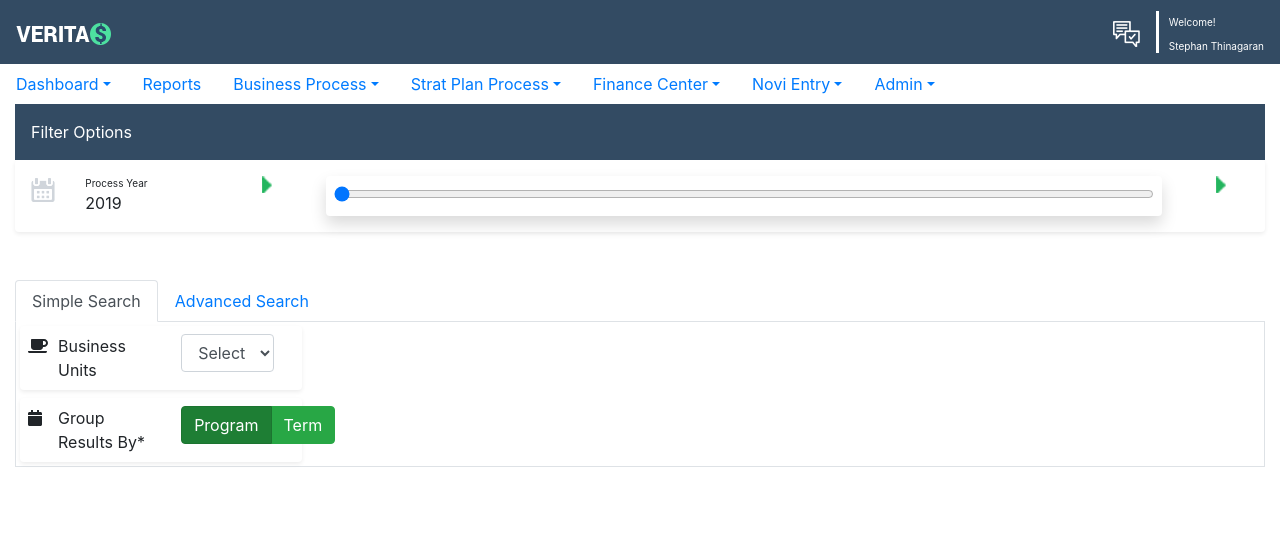
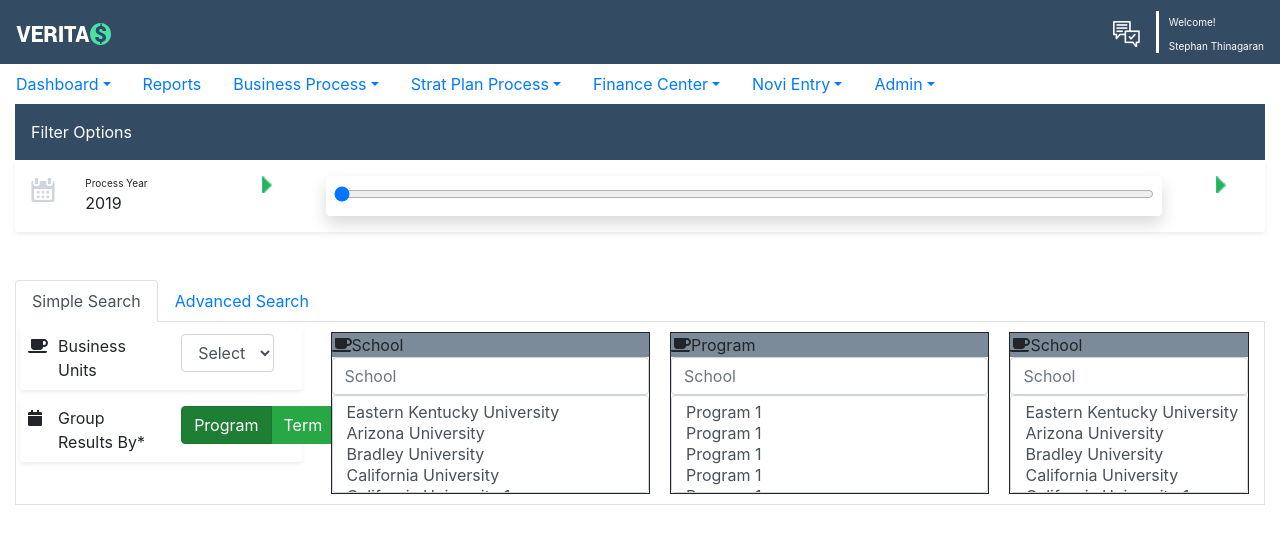
Before and after one commit to stephanram/veritas-learning, an Angular app: page / in a window 1280 px wide. Shown: the top 544 px of the page. Built offline with nearby package versions, Linux system fonts and the light colour scheme.

Commit message:
Initial design completed

```diff
--- a/src/app/search-nav-tab/search-nav-tab.component.css
+++ b/src/app/search-nav-tab/search-nav-tab.component.css
@@ -6,6 +6,20 @@
 }
 
 .outline-bar-second {
+    border:5px solid !important;
+    background-color: red;
+    border-color: blue;
+}
+
+.div-school-title {
     border:1px solid !important;
-    background-color: red;
+    margin:10px;
 }
+
+.div-school-header {
+    background-color: #7b8b9a;
+}
+
+.form-control-override {
+    margin-bottom: auto !important;
+}
--- a/src/app/search-nav-tab/search-nav-tab.component.html
+++ b/src/app/search-nav-tab/search-nav-tab.component.html
@@ -64,15 +64,83 @@
                     </div>
                 </div>
             </div>
-            <div class="col-md-3">
+            <div class="col-md-9">
+                <div class="row">
+                    <div class="col-md-4 div-school-title">
+                        <div class="row div-school-header">
+                            <fa-icon [icon]="faCoffee"></fa-icon>
+                            <span> School</span>
+                        </div>
+                        <div class="row">
+                            <div class="form-group w-100 form-control-override"><input type="text" class="form-control"
+                                    aria-describedby="emailHelp" placeholder="School"></div>
+                        </div>
+                        <div class="row">
+                            <div class="form-group w-100 form-control-override">
+                                <select multiple class="form-control" name="" id="">
+                                    <option>Eastern Kentucky University</option>
+                                    <option>Arizona University</option>
+                                    <option>Bradley University</option>
+                                    <option>California University</option>
+                                    <option>California University 1</option>
+                                    <option>California University 2</option>
+                                    <option>California University 3</option>
+                                    <option>California University 4</option>
+                                </select>
+                            </div>
+                        </div>
+                    </div>
+                    <div class="col-md-4 div-school-title">
+                        <div class="row div-school-header">
+                            <fa-icon [icon]="faCoffee"></fa-icon>
+                            <span> Program</span>
+                        </div>
+                        <div class="row">
+                            <div class="form-group w-100 form-control-override"><input type="text" class="form-control"
+                                    aria-describedby="emailHelp" placeholder="School"></div>
+                        </div>
+                        <div class="row">
+                            <div class="form-group w-100 form-control-override">
+                                <select multiple class="form-control" name="" id="">
+                                    <option>Program 1</option>
+                                    <option>Program 1</option>
+                                    <option>Program 1</option>
+                                    <option>Program 1</option>
+                                    <option>Program 1</option>
+                                    <option>Program 1</option>
+                                    <option>Program 1</option>
+                                    <option>Program 1</option>
+                                </select>
+                            </div>
+                        </div>
+                    </div>
+                    <div class="col-md-3 div-school-title">
+                        <div class="row div-school-header">
+                            <fa-icon [icon]="faCoffee"></fa-icon>
+                            <span> School</span>
+                        </div>
+                        <div class="row">
+                            <div class="form-group w-100 form-control-override"><input type="text" class="form-control"
+                                    aria-describedby="emailHelp" placeholder="School"></div>
+                        </div>
+                        <div class="row">
+                            <div class="form-group w-100 form-control-override">
+                                <select multiple class="form-control" name="" id="">
+                                    <option>Eastern Kentucky University</option>
+                                    <option>Arizona University</option>
+                                    <option>Bradley University</option>
+                                    <option>California University</option>
+                                    <option>California University 1</option>
+                                    <option>California University 2</option>
+                                    <option>California University 3</option>
+                                    <option>California University 4</option>
+                                </select>
+                            </div>
+                        </div>
+                    </div>
+                </div>
+            </div>
 
-            </div>
-            <div class="col-md-3">
-
-            </div>
-            <div class="col-md-3">
-
-            </div>
         </div>
     </div>
     <div class="tab-pane fade" id="advancedSearch" role="tabpanel" aria-labelledby="advanced-search-tab">
```
